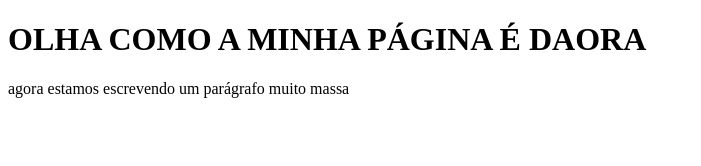
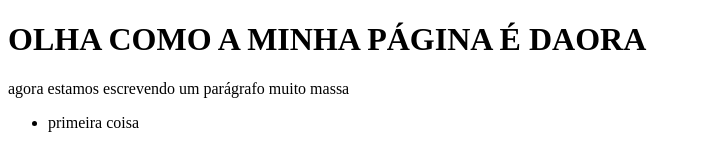
Before and after one commit to peruibeloko/exemplo-aula, a plain HTML site: page index.html in a window 1280 px wide. Shown: the whole page, without its empty margins (0-701 px from the left). Drawn offline with Linux system fonts and the light colour scheme.

Commit message:
botei uma lista ai

```diff
--- a/index.html
+++ b/index.html
@@ -8,5 +8,8 @@
 <body>
   <h1>OLHA COMO A MINHA PÁGINA É DAORA</h1>
   <p>agora estamos escrevendo um parágrafo muito massa</p>
+  <ul>
+    <li>primeira coisa</li>
+  </ul>
 </body>
 </html>
```
